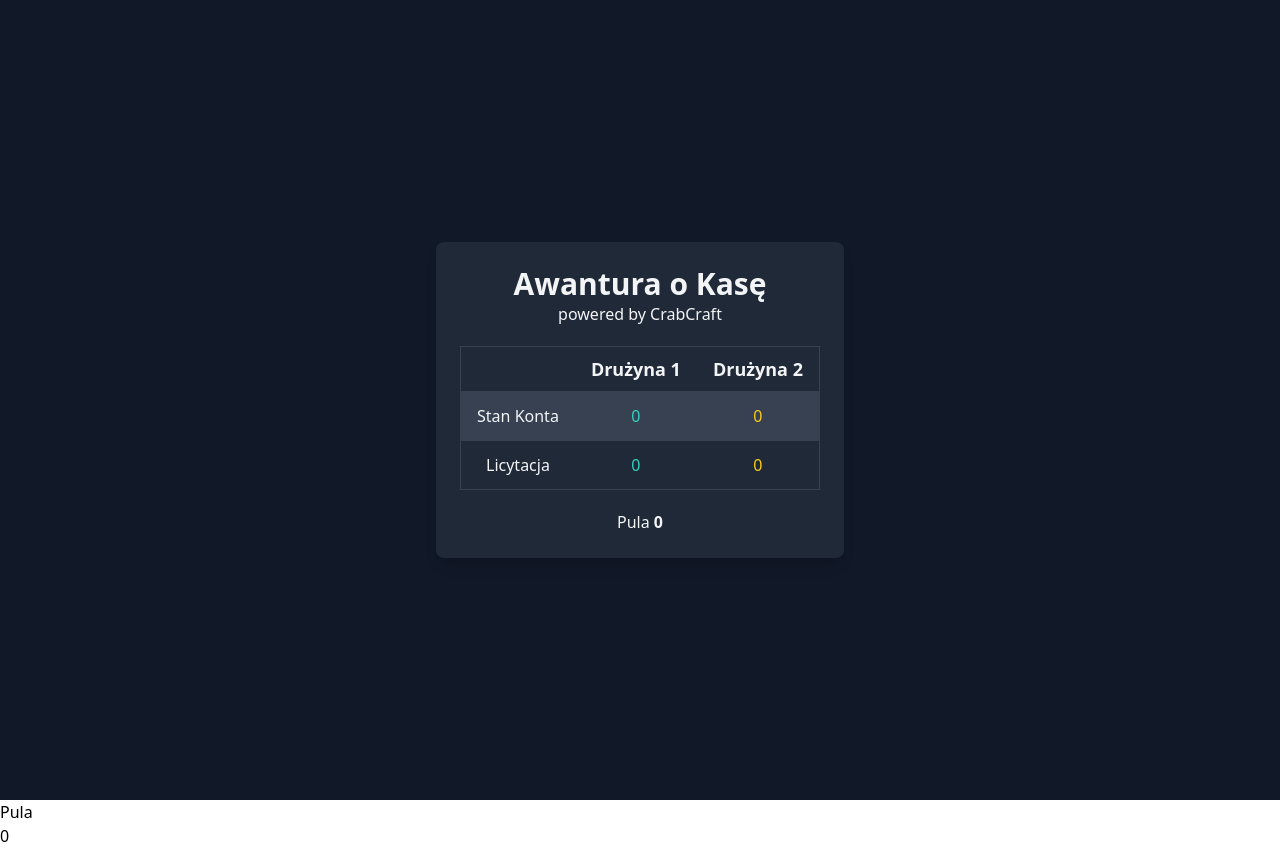
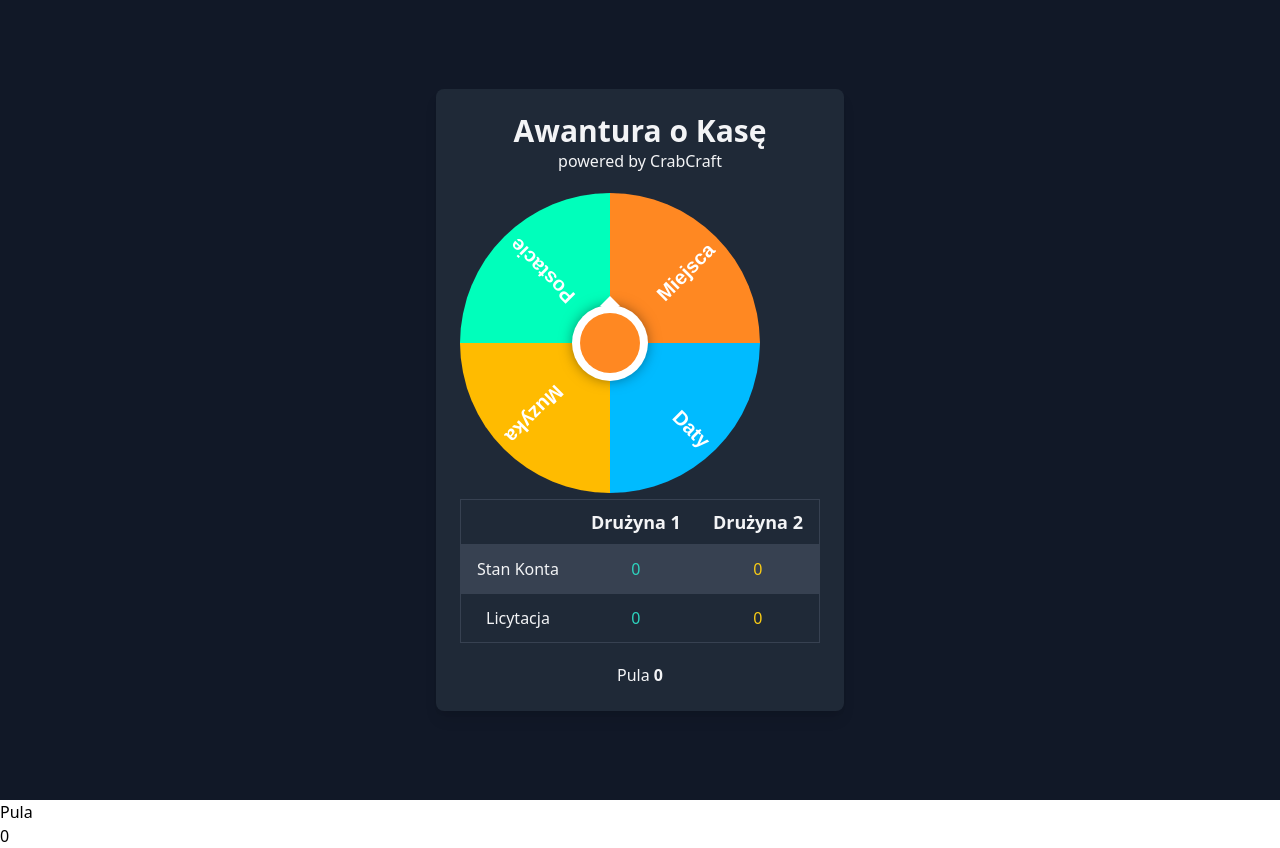
Before and after one commit to Norbiros/CashBattle, a SvelteKit app: page /points in a window 1280 px wide. Built offline with nearby package versions, Linux system fonts and the light colour scheme.

Commit message:
feat: Very basic spinning

```diff
--- /dev/null
+++ b/src/components/Wheel.svelte
@@ -0,0 +1,142 @@
+<script>
+	import { onMount } from 'svelte';
+	import { points } from '../stores/points';
+
+	const sectors = [
+		{ color: '#f82', label: 'Miejsca' },
+		{ color: '#0bf', label: 'Daty' },
+		{ color: '#fb0', label: 'Muzyka' },
+		{ color: '#0fb', label: 'Postacie' },
+	];
+
+	const rand = (m, M) => Math.random() * (M - m) + m;
+	const tot = sectors.length;
+	const PI = Math.PI;
+	const TAU = 2 * PI;
+	const arc = TAU / sectors.length;
+	const friction = 0.991;
+
+	let angVel = 0;
+	let ang = 0;
+
+	let spinEl;
+	let canvasEl;
+	let ctx;
+	let dia;
+	let rad;
+
+	const getIndex = () => Math.floor(tot - (ang / TAU) * tot) % tot;
+
+	function drawSector(sector, i) {
+		const ang = arc * i;
+		ctx.save();
+		ctx.beginPath();
+		ctx.fillStyle = sector.color;
+		ctx.moveTo(rad, rad);
+		ctx.arc(rad, rad, rad, ang, ang + arc);
+		ctx.lineTo(rad, rad);
+		ctx.fill();
+
+		ctx.translate(rad, rad);
+		ctx.rotate(ang + arc / 2);
+		ctx.textAlign = 'right';
+		ctx.fillStyle = '#fff';
+		ctx.font = 'bold 20px sans-serif';
+		ctx.fillText(sector.label, rad - 10, 10);
+		ctx.restore();
+	}
+
+	function rotate() {
+		const sector = sectors[getIndex()];
+		canvasEl.style.transform = `rotate(${ang - PI / 2}rad)`;
+		spinEl.style.background = sector.color;
+	}
+
+	function frame() {
+		if (!angVel) return;
+		angVel *= friction;
+		if (angVel < 0.002) angVel = 0;
+		ang += angVel;
+		ang %= TAU;
+		rotate();
+	}
+
+	function engine() {
+		frame();
+		requestAnimationFrame(engine);
+	}
+
+	onMount(() => {
+		ctx = canvasEl.getContext('2d');
+		dia = ctx.canvas.width;
+		rad = dia / 2;
+
+		sectors.forEach(drawSector);
+		rotate();
+		engine();
+
+		spinEl.addEventListener('click', () => {
+			if (!angVel) angVel = rand(0.25, 0.45);
+		});
+	});
+
+	let oldSpin = false;
+
+	$: if ($points.spin !== oldSpin) {
+		oldSpin = $points.spin;
+		console.log($points.spin);
+		spinEl.click();
+	}
+</script>
+
+<style>
+    * {
+        margin: 0;
+        padding: 0;
+        box-sizing: border-box;
+    }
+
+    #wheelOfFortune {
+        display: inline-block;
+        position: relative;
+        overflow: hidden;
+    }
+
+    canvas {
+        display: block;
+    }
+
+    #spin {
+        font: 1.5em/0 sans-serif;
+        user-select: none;
+        cursor: pointer;
+        display: flex;
+        justify-content: center;
+        align-items: center;
+        position: absolute;
+        top: 50%;
+        left: 50%;
+        width: 20%;
+        height: 20%;
+        margin: -10%;
+        background: #fff;
+        color: #fff;
+        box-shadow: 0 0 0 8px currentColor, 0 0px 15px 5px rgba(0, 0, 0, 0.6);
+        border-radius: 50%;
+        transition: 0.1s;
+    }
+
+    #spin::after {
+        content: '';
+        position: absolute;
+        top: -17px;
+        border: 10px solid transparent;
+        border-bottom-color: currentColor;
+        border-top: none;
+    }
+</style>
+
+<div id="wheelOfFortune">
+	<canvas bind:this={canvasEl} width="300" height="300"></canvas>
+	<div bind:this={spinEl} id="spin"></div>
+</div>
--- a/src/routes/+page.svelte
+++ b/src/routes/+page.svelte
@@ -33,6 +33,10 @@
 		$points.team_two_points += $points.stakes_previous_round;
 		$points.stakes_previous_round = 0;  // Reset
 	}
+
+	function spin() {
+		$points.spin = !$points.spin;
+	}
 </script>
 
 <style>
@@ -55,5 +59,6 @@ Z poprzedniej rundy
 <button on:click={lose}>Źle odpowiedzieli</button>
 <button on:click={teamOneWon}>Drużyna 1 wygrała</button>
 <button on:click={teamTwoWon}>Drużyna 2 wygrała</button>
+<button on:click={spin}>Łiii</button>
 
 Pula <p>{($points.stakes_previous_round + $points.team_one_bidding + $points.team_two_bidding) * 100}</p>
--- a/src/routes/points/+page.svelte
+++ b/src/routes/points/+page.svelte
@@ -1,5 +1,6 @@
 <script>
 	import { points } from "../../stores/points"
+	import Wheel from '../../components/Wheel.svelte';
 </script>
 
 <div class="bg-gray-900 flex items-center justify-center min-h-screen">
@@ -8,6 +9,7 @@
 			<h1 class="font-bold text-3xl">Awantura o Kasę</h1>
 			<h1>powered by CrabCraft</h1>
 		</div>
+		<Wheel />
 		<table class="min-w-full text-center table-auto border border-gray-700">
 			<thead>
 				<tr>
--- a/src/stores/points.ts
+++ b/src/stores/points.ts
@@ -7,6 +7,7 @@ interface Points {
   team_two_points: number
   team_two_bidding: number
   stakes_previous_round: number
+  spin: boolean
 }
 
 export const points = writable<Points>({
@@ -15,6 +16,7 @@ export const points = writable<Points>({
   team_two_points: 0,
   team_two_bidding: 0,
   stakes_previous_round: 0,
+  spin: false,
 });
 
 if (browser) {
```
